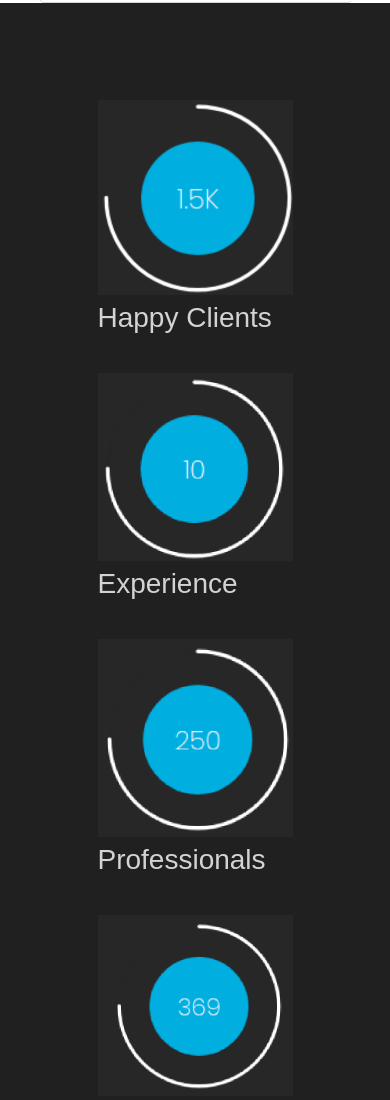
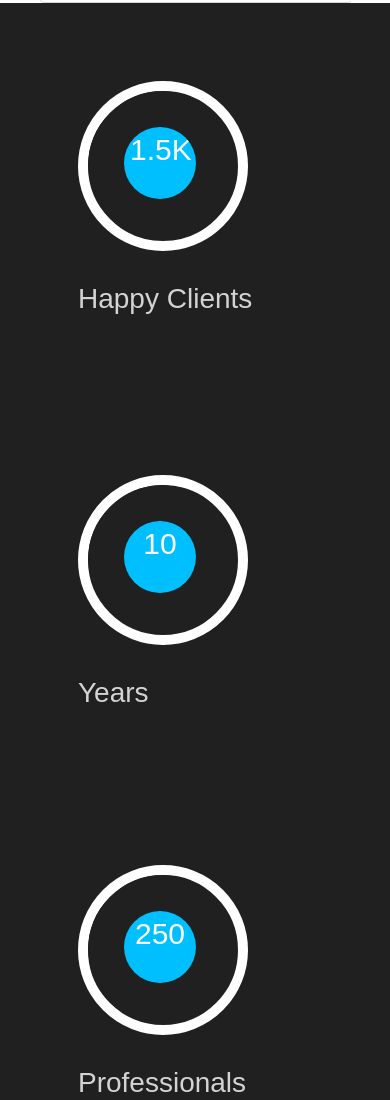
Before and after one commit to alimajeed-devsinc/UITask, a plain HTML site: page index.html in a window 390 px wide. Shown: the part 1800-2900 px from the top of the page. Drawn offline with Linux system fonts and the light colour scheme.

Commit message:
reponsiveness addded update2

```diff
--- a/assets/styles.css
+++ b/assets/styles.css
@@ -361,6 +361,7 @@ li a :active {
   .menuTable {
     display: none;
   }
+
 }
 
 @media (max-width: 800px) {
@@ -495,6 +496,7 @@ li a :active {
   .feedbackFlex {
     flex-direction: column;
     padding: 2%;
+    height: fit-content;
   }
 
   .feedbackSection {
@@ -556,7 +558,7 @@ li a :active {
     display: block;
     height: fit-content;
     background-color: rgb(32, 32, 32) ;
-
+    text-align: justify  ;
 
 
   }
@@ -593,4 +595,34 @@ li a :active {
     padding: 2%;
     margin: 5%;
   }
+
+  .feedback2 {
+    display: none;
+  }
 }
+
+
+.bordered-circle {
+  border: 10px solid white;
+  border-radius: 50%;
+  height: 150px;
+  width: 150px;
+  background-color: rgb(32, 32, 32) ;
+
+}
+
+.blue-circle {
+  border: 0px lightblue solid;
+  background-color: rgb(32, 32, 32);
+  height: 120px;
+  width: 120px;
+  border-radius: 50%;
+  padding: 8%;
+}
+.black-circle {
+  border-radius: 50%;
+  background-color: rgb(32, 32, 32);
+}
+.circle-button :hover {
+  transform: scale(1.2);
+}
--- a/index.html
+++ b/index.html
@@ -75,35 +75,69 @@
    </div>
    </div>
    <div class="portfolio-section"  >
-       <div style="background-color: rgb(32, 32, 32); color: white; padding-bottom: 5%;" class="portfolio-div"> <img class="portfolio-image" src="src/clienticon.png" alt=""> <br>
+       <div style="background-color: rgb(32, 32, 32); color: white; padding-bottom: 2%;margin-bottom: 1%; padding-top: ; padding: 20%;" class="portfolio-div">
+        <div style="background-color: rgb(32, 32, 32); ">
+            <div class="bordered-circle">
+                <div class="blue-circle">
+                   <a class="circle-button"> <div style="font-size: 30px; background-color: rgb(0, 191, 255); text-align:center; margin: 20%; border-radius: 50%; height: 50%;width: 50%;color: white ;padding: 5%;">1.5K</div></a>
+                </div>
+            </div>
+            </div>
+
+        <br>
         Happy Clients
     </div>
-
+    </div>
    <div class="portfolio-section"  >
-       <div style="background-color: rgb(32, 32, 32); color: white; padding-top: 5%; padding-bottom: 5%;" class="portfolio-div"> <img class="portfolio-image" src="src/experience.png" alt=""> <br>
-        Experience
+       <div style="background-color: rgb(32, 32, 32); color: white; padding-bottom: 5%;padding: 20%;" class="portfolio-div">
+        <div style="background-color: rgb(32, 32, 32); ">
+            <div class="bordered-circle">
+                <div class="blue-circle">
+                   <a class="circle-button"> <div style="font-size: 30px; background-color: rgb(0, 191, 255); text-align:center; margin: 20%; border-radius: 50%; height: 50%;width: 50%;color: white ;padding: 5%;">10</div></a>
+                </div>
+            </div>
             </div>
 
+        <br>
+        Years
+    </div>
+    </div>
+   <div class="portfolio-section"  >
+       <div style="background-color: rgb(32, 32, 32); color: white; padding-bottom: 5%;padding: 20%;" class="portfolio-div">
+        <div style="background-color: rgb(32, 32, 32); ">
+            <div class="bordered-circle">
+                <div class="blue-circle">
+                   <a class="circle-button"> <div style="font-size: 30px; background-color: rgb(0, 191, 255); text-align:center; margin: 20%; border-radius: 50%; height: 50%;width: 50%;color: white ;padding: 5%;">250</div></a>
+                </div>
+            </div>
             </div>
 
-   <div class="portfolio-section"  >
-       <div style="background-color: rgb(32, 32, 32); color: white; padding-top: 5%; padding-bottom: 5%;" class="portfolio-div"> <img class="portfolio-image" src="src/professionals.png" alt=""> <br>
+        <br>
         Professionals
     </div>
+    </div>
+   <div class="portfolio-section"  >
+       <div style="background-color: rgb(32, 32, 32); color: white; padding-bottom: 5%;padding: 20%;" class="portfolio-div">
+        <div style="background-color: rgb(32, 32, 32); ">
+            <div class="bordered-circle">
+                <div class="blue-circle">
+                   <a class="circle-button"> <div style="font-size: 30px; background-color: rgb(0, 191, 255); text-align:center; margin: 20%; border-radius: 50%; height: 50%;width: 50%;color: white ;padding: 5%;">350</div></a>
+                </div>
+            </div>
+            </div>
 
+        <br>
+        On going Jobs
+    </div>
     </div>
 
 
-   <div class="portfolio-section"  >
-    <div style="background-color: rgb(32, 32, 32); color: white; padding-top: 5%;" class="portfolio-div"> <img class="portfolio-image" src="src/jobs.png" alt=""> <br>
-     Ongoing Jobs
- </div>
         <div style="background-color: rgb(32, 32, 32); color: lightgray; padding-left: 2%;">
             <h1 style="background-color: inherit; color: inherit; line-height: 1em; padding-bottom: 2%;padding-left: 2%;">We can be your Digital Problem Solution Partner</h1>
            <p style="background-color: inherit; color: lightgray; padding-left: 2%;">  Lorem ipsum dolor sit amet consectetur adipisicing elit. Recusandae nihil quae perspiciatis labore obcaecati qui quas suscipit non et, hic vero iusto facilis delectus volue provident quaerat similique tempora! Possimus?</p>
         </div>
         <div style="display: flex; flex-direction: row;padding-bottom: 2%;
-        background-color: rgb(32, 32, 32); width: 80%;">
+        background-color: rgb(32, 32, 32); width: 100%;">
             <button class="button1" >What we offer</button>
             <button class="button2" >Get free Quote</button>
         </div>
@@ -139,7 +173,7 @@
            <div><img src="src/user.png" alt=""></div>
            <div style="margin-top: 20px;margin-right: 0px;">Lorem ipsum dolor sit, amet consectetu.sdfjsdkljfskdj fkjsdflkjsd;flk dfkjdsfl;kj <h3>Mark ALviro wiens</h3>CEO at Google </div>
        </div>
-       <div class="feedbackSection">
+       <div class="feedback2 feedbackSection " >
         <div><img src="src/user.png" alt=""></div>
         <div style="margin-top: 20px;margin-left: 0px;">Lorem ipsum dolor sit, amet consectetu.sdfjsdkljfskdj fkjsdflkjsd;flk dfkjdsfl;kj <h3>Mark ALviro wiens</h3>CEO at Google </div>
 
@@ -192,5 +226,5 @@
 
        </div>
    </div></div>
-</body>
+
 </html>
```
Lines whose indentation alone changed are shown as unchanged.
